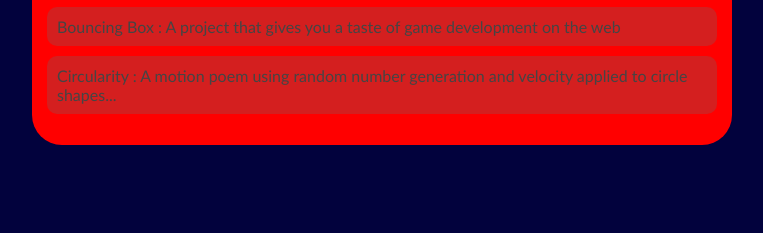
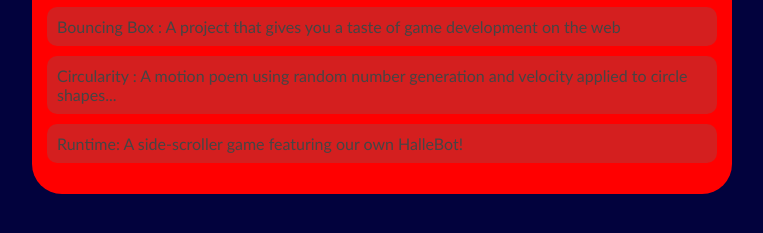
Before and after one commit to cnelson93/cnelson93.github.io, a plain HTML site: page portfolio.html in a window 1280 px wide. Shown: the part 221-454 px from the top of the page, without its empty margins (258-1021 px from the left). Drawn offline with Linux system fonts and the light colour scheme.

Commit message:
updated portfolio

```diff
--- a/portfolio.html
+++ b/portfolio.html
@@ -32,6 +32,7 @@
               the web </a></li>
           <li><a href="projects/circularity/">Circularity : A motion poem using random number generation and velocity
               applied to circle shapes...</a></li>
+          <li><a href="projects/runtime/">Runtime: A side-scroller game featuring our own HalleBot!</a></li>
         </ul>
       </div>
     </main>
```
